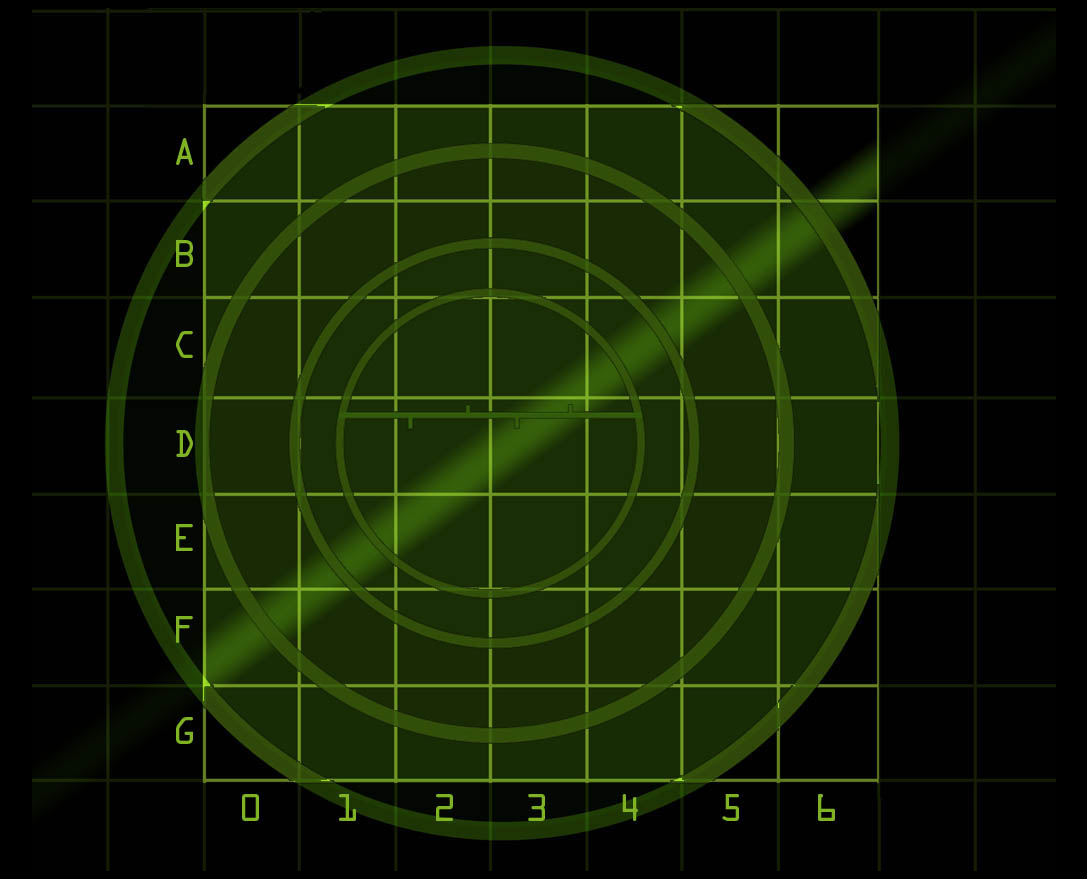
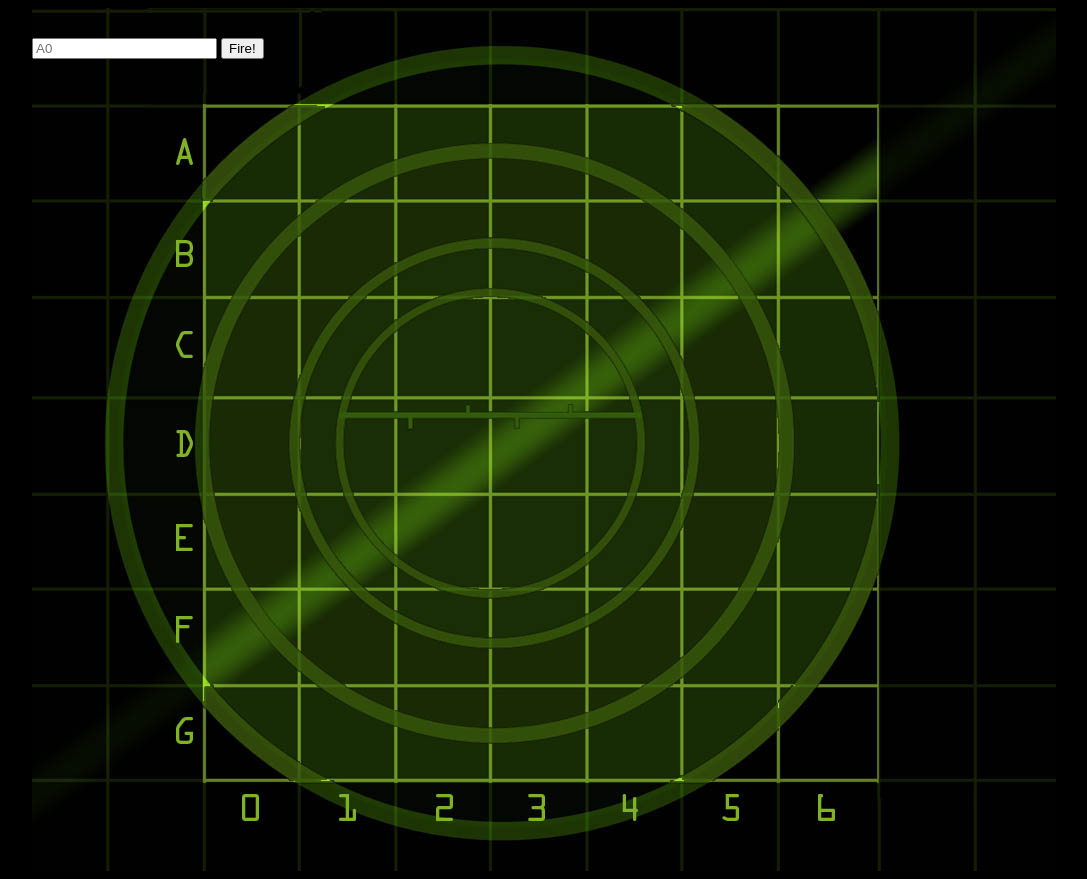
Before and after one commit to Harvnlenny/javaScriptExamples, a plain HTML site: page game/battleship.html in a window 1280 px wide. Shown: the whole page, without its empty margins (96-1183 px from the left). Drawn offline with Linux system fonts and the light colour scheme.

Commit message:
added player interaction with a form

```diff
--- a/game/battleship.html
+++ b/game/battleship.html
@@ -7,6 +7,7 @@
     </head>
     <body>
         <div id="board">
+            <div id="messageArea"></div>
             <table>
                 <tr>
                     <td id="00"></td>
@@ -72,6 +73,10 @@
                     <td id="66"></td>
                 </tr>
             </table>
+            <form>
+                <input type="text" id="guessInput" placeholder="A0">
+                <input type="button" id="fireButton" value="Fire!">
+            </form>
         </div>
         <script src="battleship.js"></script>
     </body>
```
